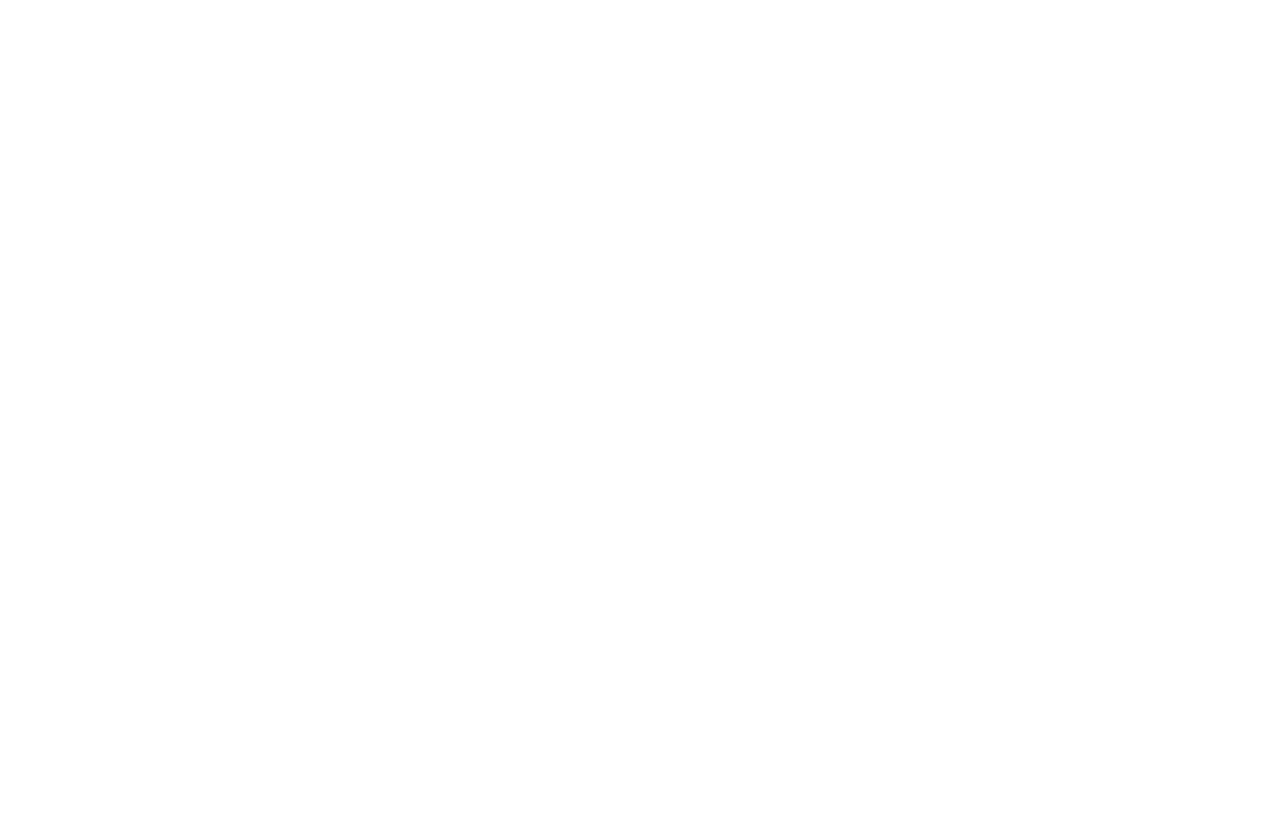
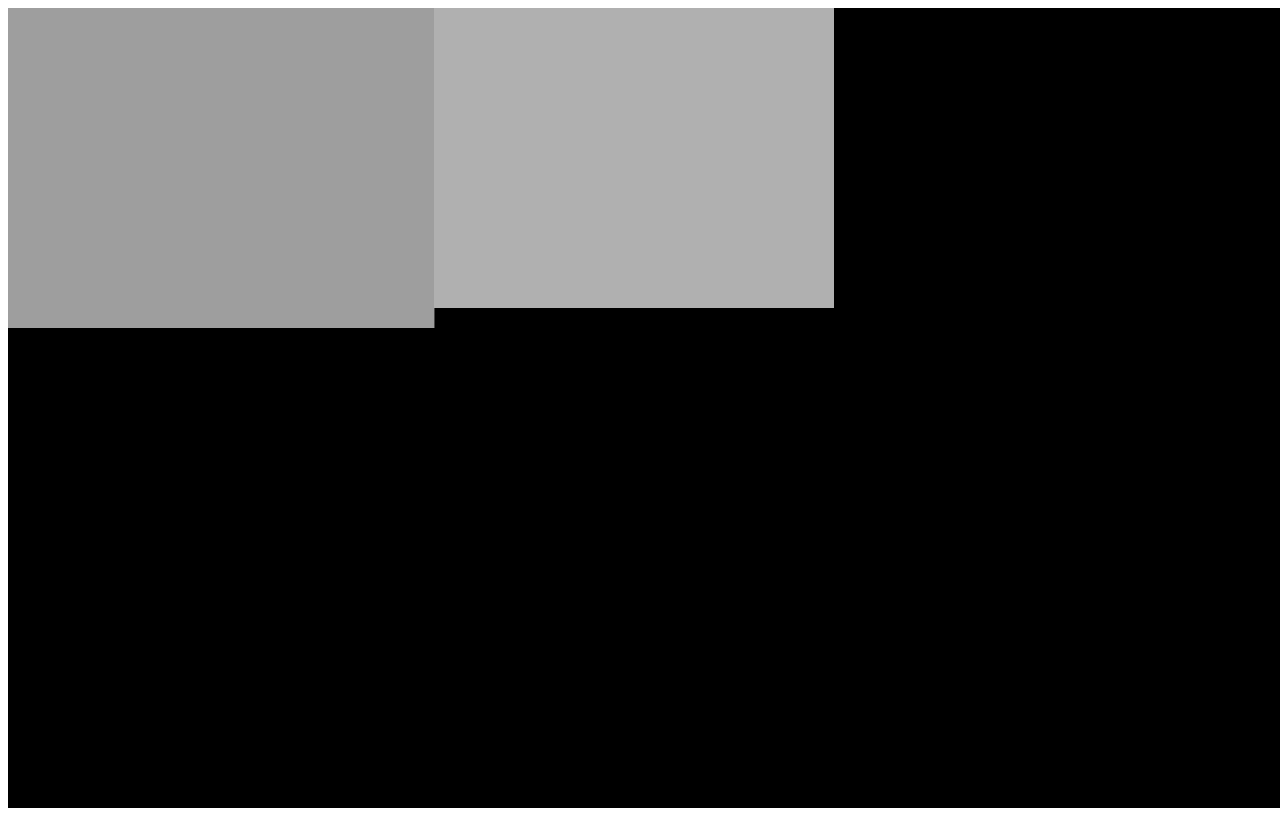
Before and after one commit to bevexed/H5Daily, a plain HTML site: page canvas/Canvas-像素处理.html in a window 1280 px wide. Drawn offline with Linux system fonts and the light colour scheme.

Commit message:
图形合成

```diff
--- a/canvas/Canvas-像素处理.html
+++ b/canvas/Canvas-像素处理.html
@@ -1,10 +1,44 @@
 <!DOCTYPE html>
 <html lang="en">
 <head>
-    <meta charset="UTF-8">
-    <title>canvas像素处理</title>
+  <meta charset="UTF-8">
+  <title>canvas像素处理</title>
 </head>
 <body>
+<canvas id="canvas"></canvas>
+</body>
+<script>
+  let canvas = document.querySelector('#canvas')
+  canvas.width = innerWidth
+  canvas.height = innerHeight
+  let ctx = canvas.getContext('2d')
+  ctx.fillRect(0,0,innerWidth,innerHeight)
 
-</body>
+  let img = new Image()
+  img.src = '../img/month.jpg'
+  img.onload = () => {
+    ctx.drawImage(img, 0, 0, innerWidth / 3, innerWidth / 4)
+    let imgdata = ctx.getImageData(0, 0, img.width, img.height)
+    console.log(imgdata.data);
+
+    imgdata.data.forEach((item, index, array) => {
+      switch (index % 4) {
+        case 0:
+          array[index] = 255 - item / 2;
+          break;
+        case 1:
+          array[index] = 255 - item / 2;
+          break;
+        case 2:
+          array[index] = 255 - item / 2;
+          break;
+        default:
+          break;
+      }
+    })
+    // ctx.putImageData(imgdata, innerWidth / 3, 0, innerWidth / 3, innerWidth * 2/3,innerWidth/3,innerHeight/3 )
+    ctx.putImageData(imgdata, innerWidth / 3, 0)
+
+  }
+</script>
 </html>
```
Also changed, not shown: HTML5 新增 元素 与 属性/detail&summary.html (+1 -1 lines), HTML5 新增 元素 与 属性/figure和figcaption.html (+1 -1 lines), canvas/Canvas-图形组合.html (added, +44 -0 lines), 3 other files.
